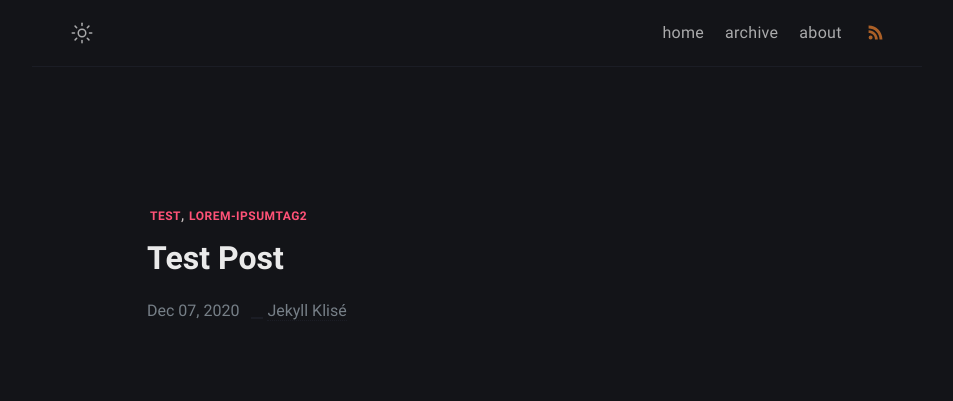
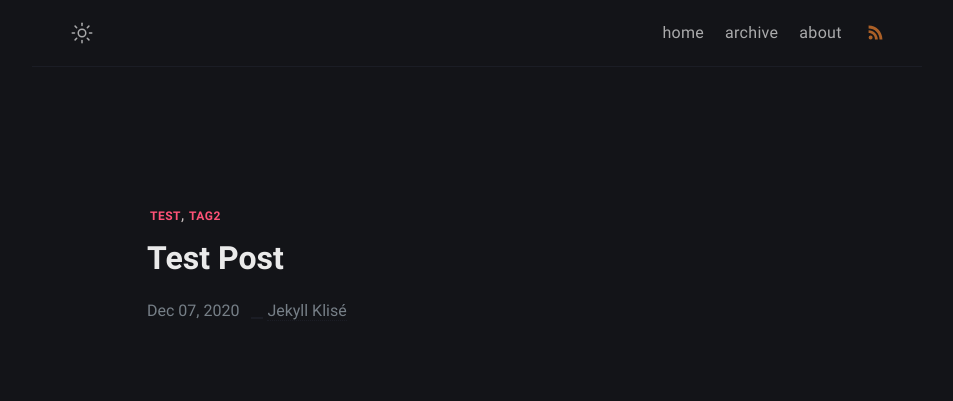
Before and after one commit to TzZek/zek-blog-v2, a Jekyll site: the page built from _posts/Test-post/2020-12-07-Test-post.md, in a window 1280 px wide. Shown: the top 401 px of the page, without its empty margins (163-1116 px from the left). Built offline with Jekyll 4.4.1, drawn with Linux system fonts in a browser that asks for light colours; some web fonts are replaced.

Commit message:
2020-12-07-Test-post.md: updated tags

```diff
--- a/_posts/Test-post/2020-12-07-Test-post.md
+++ b/_posts/Test-post/2020-12-07-Test-post.md
@@ -5,7 +5,7 @@ date: '2020-12-07T16:38:02.650Z'
 modified: '2020-12-07T16:38:02.650Z'
 tags:
   - test
-  - lorem-ipsumtag2
+  - tag2
 categories: []
 layout: post
 ---
```
